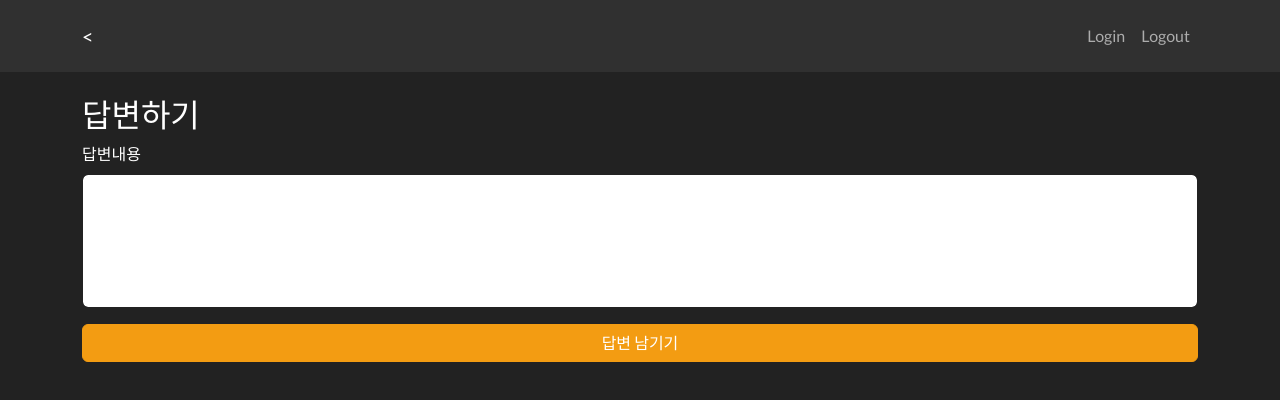
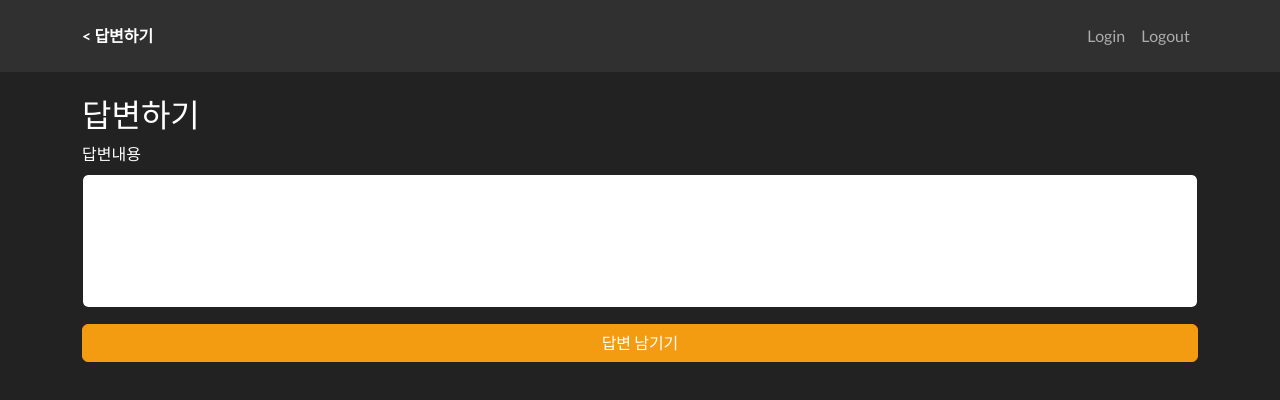
Before and after one commit to HJK9810/BoardProject-React, a React (Create React App) app: page /addAnswer/1 in a window 1280 px wide. Shown: the top 400 px of the page. Built offline with nearby package versions, Linux system fonts and the light colour scheme.

Commit message:
header change not layout

```diff
--- a/src/App.jsx
+++ b/src/App.jsx
@@ -1,7 +1,6 @@
 import {BrowserRouter, Routes, Route} from "react-router-dom";
 import AddAnswer from "./answer/add.answer";
 import "./App.scss";
-import Layout from "./layout/Layout";
 import Add from "./screen/add.screen";
 import Baord from "./screen/board.screen";
 import Edit from "./screen/edit.screen";
@@ -13,7 +12,6 @@ function App() {
   return (
     <div className="App">
       <BrowserRouter>
-        <Layout>
         <Routes>
           <Route exact path="/" element={<Login />}></Route>
           <Route path="/board" element={<Baord />}></Route>
@@ -24,7 +22,6 @@ function App() {
           <Route path="/login" element={<Login />}></Route>
           <Route path="/logout" element={<Logout />}></Route>
         </Routes>
-        </Layout>
       </BrowserRouter>
     </div>
   );
--- a/src/answer/add.answer.jsx
+++ b/src/answer/add.answer.jsx
@@ -2,6 +2,7 @@ import {useState} from "react";
 import {Container, Form} from "react-bootstrap";
 import {useCookies} from "react-cookie";
 import {useNavigate, useParams} from "react-router-dom";
+import Header from "../layout/Header";
 import BoardService from "../service/BoardService";
 
 function AddAnswer() {
@@ -10,6 +11,7 @@ function AddAnswer() {
   const {id} = useParams();
 
   const [cookie] = useCookies(["token"]);
+  const headline = "답변하기";
 
   const submit = async (e) => {
     e.preventDefault();
@@ -20,14 +22,15 @@ function AddAnswer() {
 
   return (
     <Container className="pt-5">
-      <h3 className="pt-5">답변하기</h3>
+      <Header headline={headline} />
+      <h3 className="pt-5">{headline}</h3>
       <Form>
         <Form.Group>
           <Form.Label>답변내용</Form.Label>
           <Form.Control as="textarea" rows={5} style={{resize: "none"}} onChange={(e) => setContents(e.target.value)} />
         </Form.Group>
       </Form>
-      <button className="btn btn-warning mt-3" style={{width: 100 + "%"}} onClick={submit}>
+      <button className="btn btn-warning my-3" style={{width: 100 + "%"}} onClick={submit}>
         답변 남기기
       </button>
     </Container>
--- a/src/layout/Header.jsx
+++ b/src/layout/Header.jsx
@@ -1,36 +1,44 @@
-import React from "react";
-import {Navbar, Container, Nav} from "react-bootstrap";
-import {useLocation, useNavigate} from "react-router-dom";
+import React, {useState} from "react";
+import {Navbar, Container, Nav, Modal} from "react-bootstrap";
+import {useCookies} from "react-cookie";
+import {useNavigate} from "react-router-dom";
 
-function Header() {
+function Header(props) {
   const navigate = useNavigate();
-  const location = useLocation();
+  const [cookie] = useCookies("[token]");
+  const [show, setShow] = useState(false);
 
-  const headerName = () => {
-    const path = location.pathname;
-
-    if (path.includes("board")) return "문의사항";
-    else if (path.includes("view")) return "문의내역 조회";
-    else if (path === "/add") return "문의하기";
-    else if (path.includes("edit")) return "문의사항 수정";
-    else if (path === "/addAnswer") return "답변하기";
-    else return "";
+  const checkLogin = () => {
+    if (cookie.hasOwnProperty("token")) return "/logout";
+    else {
+      setShow(true);
+      return "#";
+    }
   };
 
   return (
-    <header>
     <Navbar className="navbar navbar-expand-sm navbar-dark bg-dark" fixed="top">
       <Container>
-          <Navbar.Brand onClick={(e) => navigate(-1)}>&lt; {headerName()}</Navbar.Brand>
+        <Navbar.Brand onClick={(e) => (props.headline.includes("Log") ? navigate("/board") : navigate(-1))} className="fs-6 fw-bold">
+          &lt; {props.headline}
+        </Navbar.Brand>
         <Nav>
           <Nav.Link href="/login">Login</Nav.Link>
-            <Nav.Link eventKey={2} href="/logout">
+          <Nav.Link eventKey={2} onClick={checkLogin}>
             Logout
           </Nav.Link>
         </Nav>
       </Container>
+
+      <Modal show={show} onHide={() => setShow(false)} animation={false}>
+        <Modal.Body className="text-center">이미 로그아웃된 상태입니다.&emsp;로그인 해 주세요.</Modal.Body>
+        <Modal.Footer>
+          <button className="btn btn-danger" onClick={() => setShow(false)}>
+            Close
+          </button>
+        </Modal.Footer>
+      </Modal>
     </Navbar>
-    </header>
   );
 }
 
--- a/src/layout/Layout.jsx
+++ /dev/null
@@ -1,13 +0,0 @@
-import React from "react";
-import Header from "./Header";
-
-const Layout = ({children}) => {
-  return (
-    <>
-      <Header />
-      {children}
-    </>
-  );
-};
-
-export default Layout;
--- a/src/screen/add.screen.jsx
+++ b/src/screen/add.screen.jsx
@@ -3,6 +3,7 @@ import {Container, Form} from "react-bootstrap";
 import {useNavigate} from "react-router-dom";
 import BoardService from "../service/BoardService";
 import {useCookies} from "react-cookie";
+import Header from "../layout/Header";
 
 function Add() {
   const [title, setTitle] = useState("");
@@ -11,6 +12,7 @@ function Add() {
   const navigate = useNavigate();
 
   const [cookie] = useCookies(["token"]);
+  const headline = "문의하기";
 
   const submit = async (e) => {
     e.preventDefault();
@@ -28,7 +30,8 @@ function Add() {
 
   return (
     <Container className="pt-5">
-      <h3 className="p-3 pt-5 mb-1">문의하기</h3>
+      <Header headline={headline} />
+      <h3 className="p-3 pt-5 mb-1">{headline}</h3>
       <Form>
         <Form.Group className="p-3 mt-1">
           <Form.Label>제목</Form.Label>
@@ -43,7 +46,7 @@ function Add() {
           <Form.Control as="textarea" rows={5} style={{resize: "none"}} onChange={(e) => setContents(e.target.value)} />
         </Form.Group>
       </Form>
-      <button className="btn btn-warning mt-3" style={{width: 100 + "%"}} onClick={submit}>
+      <button className="btn btn-warning my-3" style={{width: 100 + "%"}} onClick={submit}>
         문의 남기기
       </button>
     </Container>
--- a/src/screen/board.screen.jsx
+++ b/src/screen/board.screen.jsx
@@ -16,6 +16,7 @@ function Baord() {
 
   const [cookie, setCookie] = useCookies(["token"]);
   const [user, setUser] = useState("");
+  const headline = "문의사항";
 
   useEffect(() => {
     const token = cookie.token;
@@ -50,7 +51,8 @@ function Baord() {
 
   return (
     <Container className="pt-5">
-      <h3 className="text-center m-4 pt-5">문의사항</h3>
+      <Header headline={headline} />
+      <h3 className="text-center m-4 pt-5">{headline}</h3>
       {post.map((el) => {
         const name = el.users.name;
         const email = el.users.email;
@@ -67,10 +69,10 @@ function Baord() {
         );
       })}
 
-      <div className="d-flex justify-content-center mt-5 mb-2">
+      <div className="d-flex justify-content-center mt-5">
         <Pagination pagination={pagination} setPage={(p) => setPage(p)} />
       </div>
-      <button className={user === "admin" ? "btn btn-secondary mb-4 disabled" : "btn btn-light mb-4"} style={{width: 100 + "%"}} onClick={(e) => navigate("/add")}>
+      <button className={user === "admin" ? "btn btn-secondary my-4 disabled" : "btn btn-light mb-4"} style={{width: 100 + "%"}} onClick={(e) => navigate("/add")}>
         문의하기
       </button>
     </Container>
--- a/src/screen/edit.screen.jsx
+++ b/src/screen/edit.screen.jsx
@@ -4,6 +4,7 @@ import {useNavigate, useParams} from "react-router-dom";
 import BoardService from "../service/BoardService";
 import {useCookies} from "react-cookie";
 import ImageView from "./image.view";
+import Header from "../layout/Header";
 
 function Edit() {
   const [title, setTitle] = useState("");
@@ -14,6 +15,7 @@ function Edit() {
 
   const [cookie] = useCookies(["token"]);
   const [image, setImage] = useState([]);
+  const headline = "문의사항 수정";
 
   useEffect(() => {
     BoardService.editView(Number(id), cookie.token).then((res) => {
@@ -40,7 +42,8 @@ function Edit() {
 
   return (
     <Container className="pt-5">
-      <h3 className="p-3 pt-5 mb-1">문의사항 수정</h3>
+      <Header headline={headline} />
+      <h3 className="p-3 pt-5 mb-1">{headline}</h3>
       <Form>
         <Form.Group className="p-3 mt-1">
           <Form.Label>제목</Form.Label>
@@ -57,7 +60,7 @@ function Edit() {
           <Form.Control as="textarea" rows={5} style={{resize: "none"}} value={contents} onChange={(e) => setContents(e.target.value)} />
         </Form.Group>
       </Form>
-      <button className="btn btn-warning mt-3" style={{width: 100 + "%"}} onClick={submit}>
+      <button className="btn btn-warning my-3" style={{width: 100 + "%"}} onClick={submit}>
         수정완료
       </button>
     </Container>
--- a/src/screen/login.screen.jsx
+++ b/src/screen/login.screen.jsx
@@ -3,6 +3,7 @@ import {Container, Form, Modal} from "react-bootstrap";
 import Axios from "../Axios";
 import {useCookies} from "react-cookie";
 import {useNavigate} from "react-router-dom";
+import Header from "../layout/Header";
 
 function Login() {
   const [email, setEmail] = useState("");
@@ -49,6 +50,7 @@ function Login() {
 
   return (
     <Container className="pt-5" onKeyDown={closeModal}>
+      <Header headline={"Login"} />
       <h3 className="text-center p-3 mt-5">Login</h3>
       <Form>
         <Form.Group className="mb-3" controlId="formBasicEmail">
--- a/src/screen/logout.screen.jsx
+++ b/src/screen/logout.screen.jsx
@@ -4,6 +4,7 @@ import Axios from "../Axios";
 import jwtDecode from "jwt-decode";
 import {useState} from "react";
 import {useNavigate} from "react-router-dom";
+import Header from "../layout/Header";
 
 function Logout() {
   const [cookie, , removeCookie] = useCookies([]);
@@ -31,6 +32,7 @@ function Logout() {
 
   return (
     <Container className="pt-5" onKeyDown={closeModal}>
+      <Header headline={"Logout"} />
       <h3 className="text-center p-3 mt-5">로그아웃 하시겠습니까?</h3>
       <button className="btn btn-danger mt-5" style={{width: 100 + "%"}} onClick={logout}>
         로그아웃
--- a/src/screen/view.screen.jsx
+++ b/src/screen/view.screen.jsx
@@ -7,6 +7,7 @@ import Answer from "./answer.screen";
 import {useCookies} from "react-cookie";
 import jwtDecode from "jwt-decode";
 import ImageView from "./image.view";
+import Header from "../layout/Header";
 
 function ViewOne() {
   const [post, setPost] = useState({});
@@ -32,11 +33,17 @@ function ViewOne() {
     setUser(jwtDecode(token));
   }, []);
 
+  const dateFormat = (inputDate) => {
+    const date = new Date(inputDate);
+    return `${date.getFullYear()}.${(date.getMonth() + 1 + "").padStart(2, "0")}.${(date.getDate() + "").padStart(2, "0")}`;
+  };
+
+  const headline = (date) => "문의내역 조회 - " + dateFormat(date);
+
   return (
     <Container className="pt-5">
-      <h3 className="p-3 pt-5 mb-1">
-        문의내역 조회 - <Moment date={post.createdDate} format="YYYY.MM.DD" />
-      </h3>
+      <Header headline={headline(post.createdDate)} />
+      <h3 className="p-3 pt-5 mb-1">{headline(post.createdDate)}</h3>
       <h5 className="p-3 mb-1">제목</h5>
       <div className="p-3 m-2 bg-dark">{post.title}</div>
       <h5 className="p-3 mb-1">첨부파일</h5>
@@ -46,10 +53,10 @@ function ViewOne() {
       <div style={{display: show}}>
         <Answer answers={post.answers} />
       </div>
-      <button className="btn btn-warning mt-4" style={{width: 100 + "%", display: user.sub === name ? "block" : "none"}} onClick={(e) => navigate(`/edit/${id}`)}>
+      <button className={"btn btn-warning my-4"} style={{width: 100 + "%", display: user.sub === name ? "block" : "none"}} onClick={(e) => navigate(`/edit/${id}`)}>
         수정하기
       </button>
-      <button className="btn btn-warning mt-4" style={{width: 100 + "%", display: user.sub === "admin" ? "block" : "none"}} onClick={(e) => navigate(`/addAnswer/${id}`)}>
+      <button className="btn btn-warning my-4" style={{width: 100 + "%", display: user.sub === "admin" ? "block" : "none"}} onClick={(e) => navigate(`/addAnswer/${id}`)}>
         답변하기
       </button>
     </Container>
```
Lines whose indentation alone changed are shown as unchanged.
